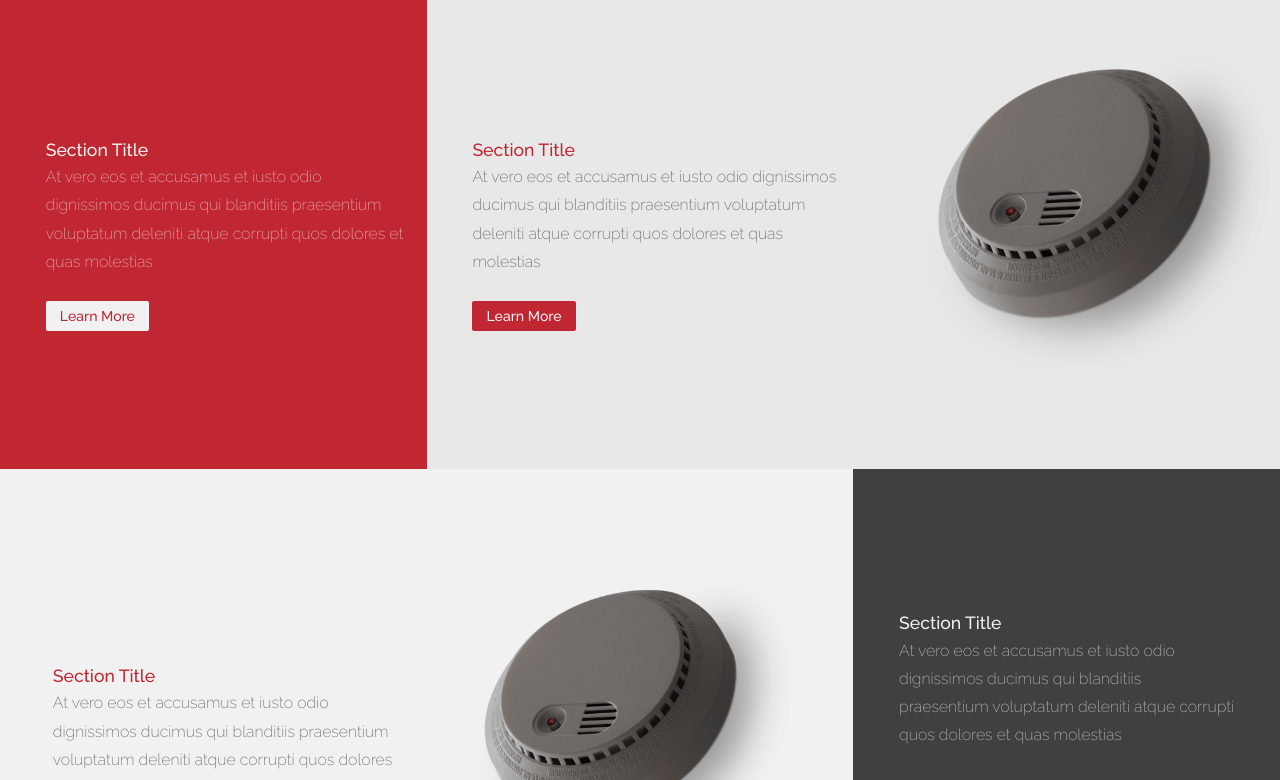
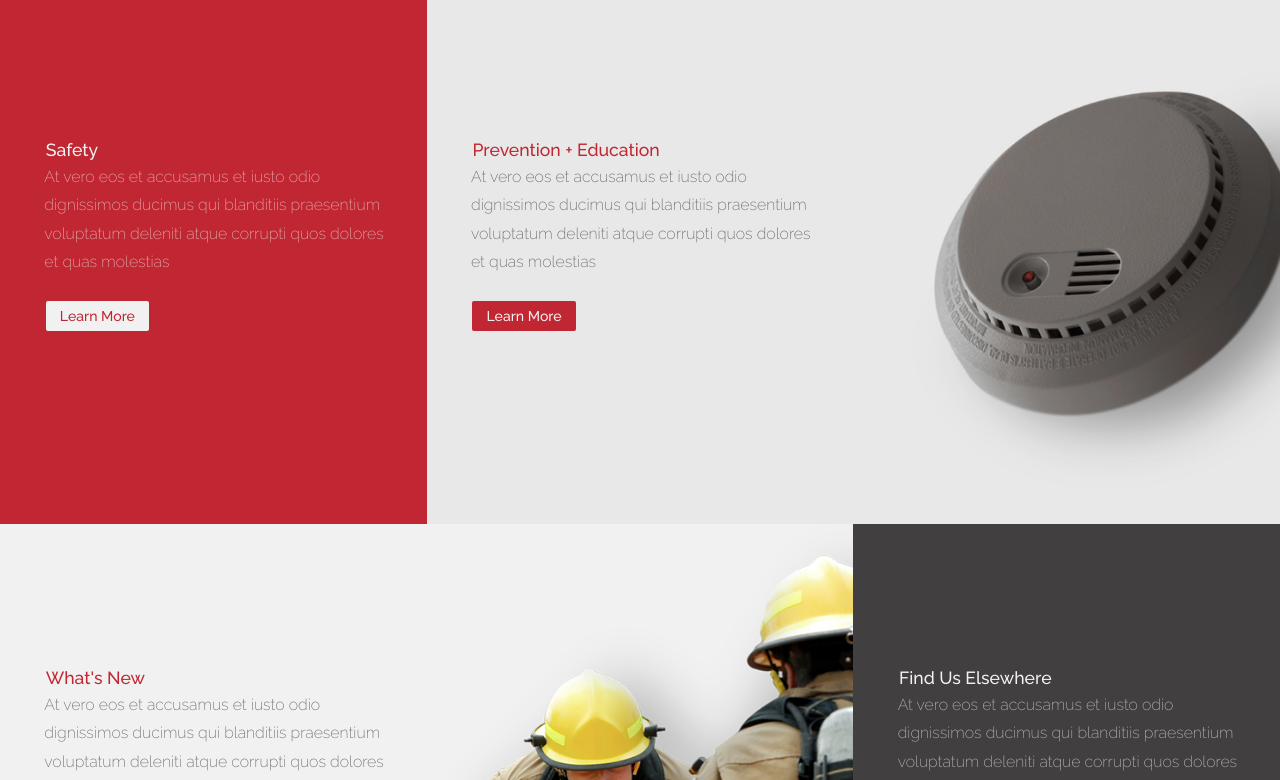
Before and after one commit to valeriebordeleau/fireHall, a Jekyll site: the page built from index.html, in a window 1280 px wide and 1400 px high, cut to the strip 620-1400 px from the top of the window. Built offline with Jekyll 4.4.1, drawn with Linux system fonts in a browser that asks for light colours; nearby versions of some CDN libraries; comment, search, counter and statistics services are not loaded; some of the changed text lies outside the part shown.

Commit message:
grid layout

```diff
--- a/_layouts/default.html
+++ b/_layouts/default.html
@@ -66,8 +66,10 @@ style="enable-background:new 0 0 30 25;" xml:space="preserve">
                        <!-- <li class="list-group__item list-group__item "><a href="#intro" class="nav-t2-item">Introduction</a></li> -->
                         <div class="gutter">
                             <li class="list-group__item list-group__item pad-t"><a href="/" class="nav-t2-item">Home</a></li>
-                             <li class="list-group__item list-group__item"><a href="/" class="nav-t2-item">Prevention</a></li>
+                             <li class="list-group__item list-group__item"><a href="#safety" class="nav-t2-item">Safety</a></li>
+                            <li class="list-group__item list-group__item"><a href="#edu" class="nav-t2-item">Prevention + Education</a></li>
                             <li class="list-group__item list-group__item"><a href="/" class="nav-t2-item">History</a></li>
+                            <li class="list-group__item list-group__item"><a href="/" class="nav-t2-item">News</a></li>
                             <li class="list-group__item list-group__item"><a href="/" class="nav-t2-item">About</a></li>
                             <li class="list-group__item list-group__item"><a href="#bottom" class="nav-t2-item">Contact</a></li>
                             <li class="list-group__item list-group__item pad-b"><a href="/" class="nav-t2-item RFD-mem-togg">RFD Member Login</a></li>
@@ -91,7 +93,9 @@ style="enable-background:new 0 0 30 25;" xml:space="preserve">
                             </div>
                             <div class="unit unit-s-4-5"><!--<li class="list-group__item list-group__item--inline gutter-half"><a href="#intro" class="nav-t-item">Introduction</a></li> -->
                              <li class="list-group__item list-group__item--inline gutter-half"><a href="/" class="nav-t-item">Home</a></li>
-                            <li class="list-group__item list-group__item--inline gutter-half"><a href="/" class="nav-t-item">Prevention</a></li>
+                            <li class="list-group__item list-group__item--inline gutter-half"><a href="#safety" class="nav-t-item">Safety</a></li>
+                            <li class="list-group__item list-group__item--inline gutter-half"><a href="#edu" class="nav-t-item">Prevention + Education</a></li>
+                            <li class="list-group__item list-group__item--inline gutter-half"><a href="/" class="nav-t-item">News</a></li>
                             <li class="list-group__item list-group__item--inline gutter-half"><a href="/" class="nav-t-item">History</a></li>
                             <li class="list-group__item list-group__item--inline gutter-half"><a href="/" class="nav-t-item">About</a></li>
                             <li class="list-group__item list-group__item--inline gutter-half"><a href="#bottom" class="nav-t-item">Contact</a></li>
--- a/index.html
+++ b/index.html
@@ -7,7 +7,7 @@ title: RFD · Russell Fire Department · Russell, ON
 <!-- test -->
 
 <!-- Banner s/m -->
-      <div class="banner only-sm">
+      <div class="banner only-sm" id="top">
                   <div class="banner-padding text-center">
                     <img src="artwork/logo.png" class="badge">
                   </div>
@@ -36,31 +36,95 @@ title: RFD · Russell Fire Department · Russell, ON
 
 
 <main id="main">
-<!-- Segment 1 -->
+
+<div class="pannel grid">
+    <div class="unit unit-l-1-3 unit-xl-1-6 red-pannel">
+        <h6 class="push-0" id="safety">Safety</h6>
+            <p>At vero eos et accusamus et iusto odio dignissimos ducimus qui blanditiis praesentium voluptatum deleniti atque corrupti quos dolores et quas molestias</p>
+            <h7 class="btn-rev"><a href="/">Learn More</a></h7>
+    </div>
+    <div class="unit unit-l-1-3 unit-xl-1-6 lt-pannel">
+        <h6 class="push-0" id="edu">Prevention + Education</h6>
+            <p>At vero eos et accusamus et iusto odio dignissimos ducimus qui blanditiis praesentium voluptatum deleniti atque corrupti quos dolores et quas molestias</p>
+            <h7 class="btn-red"><a href="/">Learn More</a></h7>
+    </div>
+    <div class="unit unit-l-1-3 unit-xl-1-6 only-m-l-2 lt-pannel">
+        <img src="artwork/alarm.jpg" class="pannel-images">
+    </div>
+
+
+</div>
+
+
+
+
+
+    <div class="pannel grid">
+    <div class="unit unit-l-1-3 unit-xl-1-6 white-pannel">
+        <h6 class="push-0">What's New</h6>
+            <p>At vero eos et accusamus et iusto odio dignissimos ducimus qui blanditiis praesentium voluptatum deleniti atque corrupti quos dolores et quas molestias</p>
+            <h7 class="btn-red"><a href="/">Learn More</a></h7>
+    </div>
+    <div class="unit unit-l-1-3 only-m-l-2 white-pannel">
+        <img src="artwork/excer.jpg" class="pannel-images">
+    </div>
+
+    <div class="unit unit-l-1-3 unit-xl-1-6 ltG-pannel">
+        <h6 class="push-0">Find Us Elsewhere</h6>
+            <p>At vero eos et accusamus et iusto odio dignissimos ducimus qui blanditiis praesentium voluptatum deleniti atque corrupti quos dolores et quas molestias</p>
+            <h7 class="btn-rev-2"><a href="/">Learn More</a></h7>
+    </div>
+
+
+</div>
+
+
+
+
+    <div class="pannel grid">
+    <div class="unit unit-l-1-3 unit-xl-1-6 dkG-pannel">
+        <h6 class="push-0">Our Story</h6>
+            <p>At vero eos et accusamus et iusto odio dignissimos ducimus qui blanditiis praesentium voluptatum deleniti atque corrupti quos dolores et quas molestias</p>
+            <h7 class="btn-rev-2"><a href="/">Learn More</a></h7>
+    </div>
+    <div class="unit unit-l-1-3 unit-xl-1-6 lt-pannel">
+        <h6 class="push-0">About Us</h6>
+            <p>At vero eos et accusamus et iusto odio dignissimos ducimus qui blanditiis praesentium voluptatum deleniti atque corrupti quos dolores et quas molestias</p>
+            <h7 class="btn-red"><a href="/">Learn More</a></h7>
+    </div>
+    <div class="unit unit-l-1-3 only-m-l-2 unit-xl-1-6 lt-pannel">
+        <img src="artwork/fighter.jpg" class="pannel-images">
+    </div>
+
+
+</div>
+
+<!--
 
         <div class="grid">
-            <div class="unit unit-s-1 unit-m-1 unit-l-1-3 red-section section-img gutter-l-2">
+            <div class="unit unit-xs-1 unit-l-1-3 red-section section-img gutter-l-2">
                 <h6 class="push-0">Section Title</h6>
                 <p>At vero eos et accusamus et iusto odio dignissimos ducimus qui blanditiis praesentium voluptatum deleniti atque corrupti quos dolores et quas molestias</p>
                 <h7 class="btn-rev"><a href="/">Learn More</a></h7>
             </div>
-             <div class="unit unit-s-1 unit-m-1 unit-l-2-3 gutter-l-2 lt-section">
+            <div class="unit unit-xs-1 unit-l-2-3">
                <div class="grid">
-                    <div class="unit unit-m-1 unit-l-1-2 section-img">
-                        <h6 class="push-0 unit">Section Title</h6>
+                   <div class="unit unit-l-1-2 lt-section section-img gutter-l-2">
+                    <h6 class="push-0">Section Title</h6>
                             <p>At vero eos et accusamus et iusto odio dignissimos ducimus qui blanditiis praesentium voluptatum deleniti atque corrupti quos dolores et quas molestias</p>
                             <h7 class="btn-red"><a href="/">Learn More</a></h7>
                     </div>
-
-                     <div class="unit unit-m-2-3 unit-l-1-2">
-                         <img src="artwork/alarm.jpg" class="only-m-l embed section-image-1">
-                         <div class=""></div>
-                        </div>
+             <div class="unit unit-l-1-2">
+                <div class="ml-only">
+                    <div class="only-m-l image-1"></div>
                 </div>
                 </div>
                 </div>
 
-<!-- Segment 2 -->
+        </div>
+
+
+<!-- Segment 2
 
            <div class="grid">
 
@@ -85,7 +149,6 @@ title: RFD · Russell Fire Department · Russell, ON
             </div>
         </div>
 
-<!-- Segment 3 -->
 
              <div class="grid">
             <div class="unit unit-s-1 unit-m-1 unit-l-1-3 island-2 dkG-section section">
@@ -108,5 +171,5 @@ title: RFD · Russell Fire Department · Russell, ON
                      </div>
                  </div>
             </div>
-
+    -->
 </main>
```
Also changed, not shown: _includes/css/general.css (+126 -2 lines), artwork/excer.jpg (added), artwork/fighter.jpg (added), 6 other files. Lines whose indentation alone changed are shown as unchanged.
